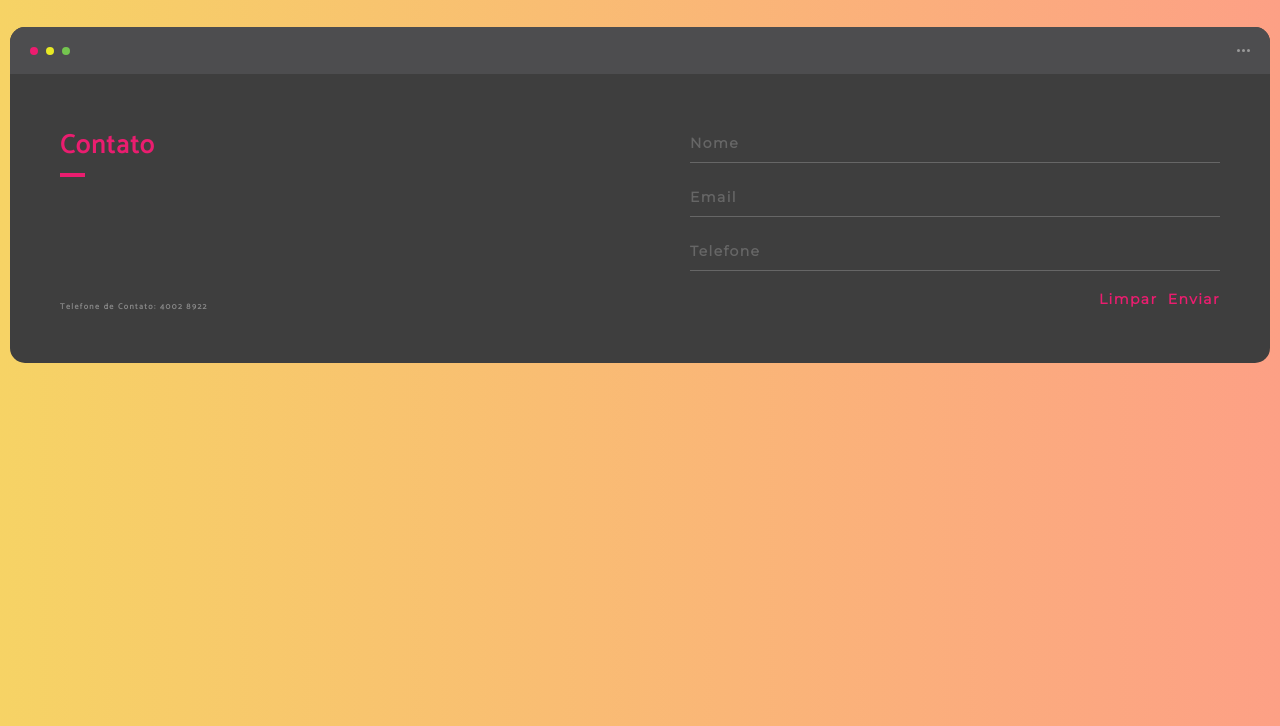
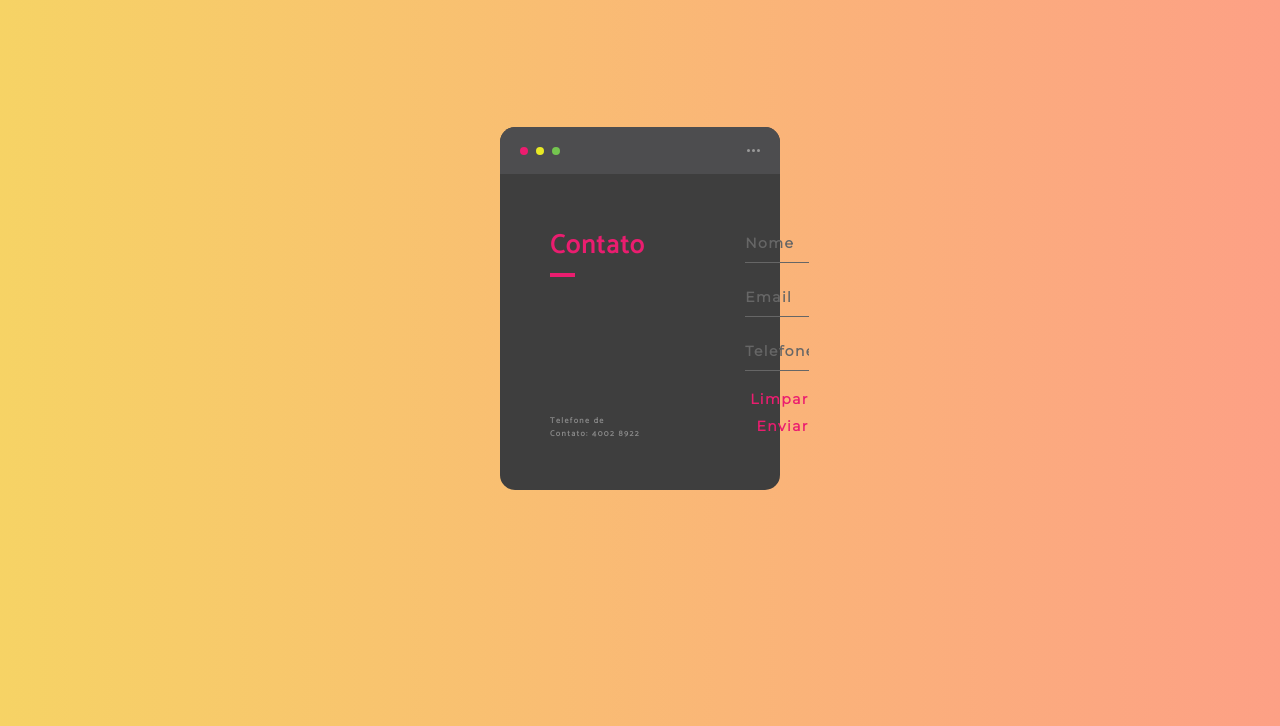
Before and after one commit to GabrielFerla/checkpoint2, a plain HTML site: page contato.html in a window 1280 px wide. Shown: the part 73-799 px from the top of the page. Drawn offline with Linux system fonts and the light colour scheme.

Commit message:
alert index

```diff
--- a/assets/css/contato.css
+++ b/assets/css/contato.css
@@ -16,7 +16,7 @@
 
   .container {
     flex: 0 1 700px;
-    padding: 200px 500px;
+    padding: 200px 500px !important;
     margin: auto;
     padding: 10px;
     padding-top: 100px;
--- a/assets/js/script.js
+++ b/assets/js/script.js
@@ -1,3 +1,9 @@
+
+if(document.URL.includes("index.html"))
+{
+    alert('Seja bem-vindo')
+}
+
 function clearCampos(){
     document.getElementById('nome').value='';
     document.getElementById('email').value='';
```
